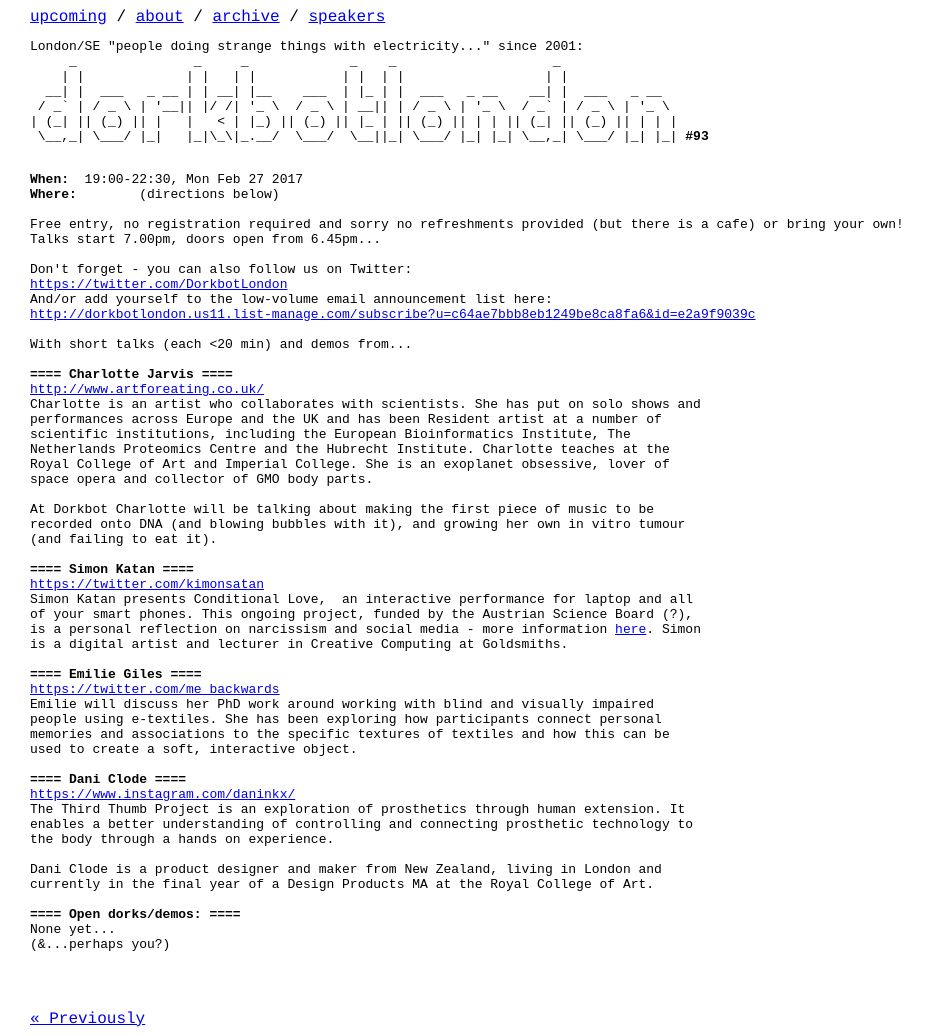
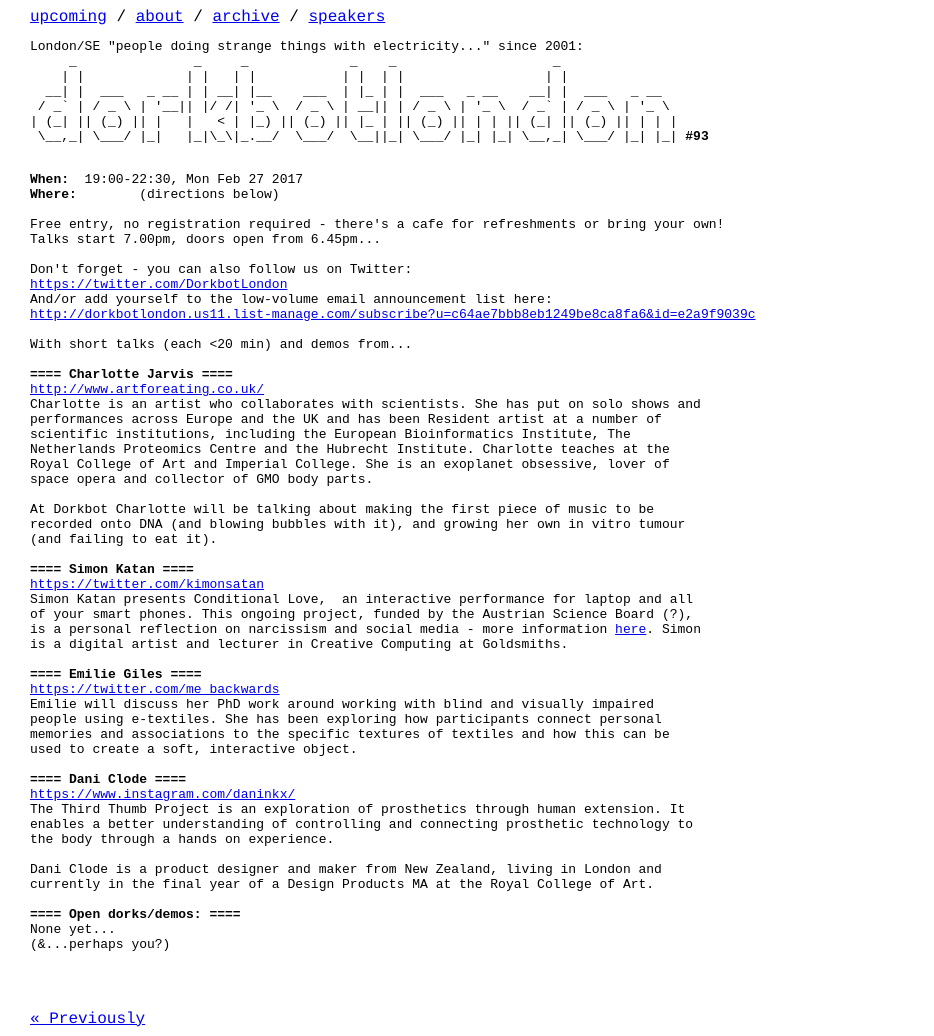
Before and after one commit to dorkbotlondon/dorkbotlondon.github.io, a Jekyll site: the page built from _posts/2017-02-27-93.html, in a window 1280 px wide. Shown: the whole page, without its empty margins (0-934 px from the left). Built offline with Jekyll 4.4.1, drawn with Linux system fonts in a browser that asks for light colours; Markdown is read by kramdown in place of the engine named in the settings.

Commit message:
Update 2017-02-27-93.html

```diff
--- a/_posts/2017-02-27-93.html
+++ b/_posts/2017-02-27-93.html
@@ -19,7 +19,7 @@ tags:
     - bioart
 ---
 
-Free entry, no registration required and sorry no refreshments provided (but there is a cafe) or bring your own!
+Free entry, no registration required - there's a cafe for refreshments or bring your own!
 Talks start 7.00pm, doors open from 6.45pm...
 
 Don't forget - you can also follow us on Twitter:
```
